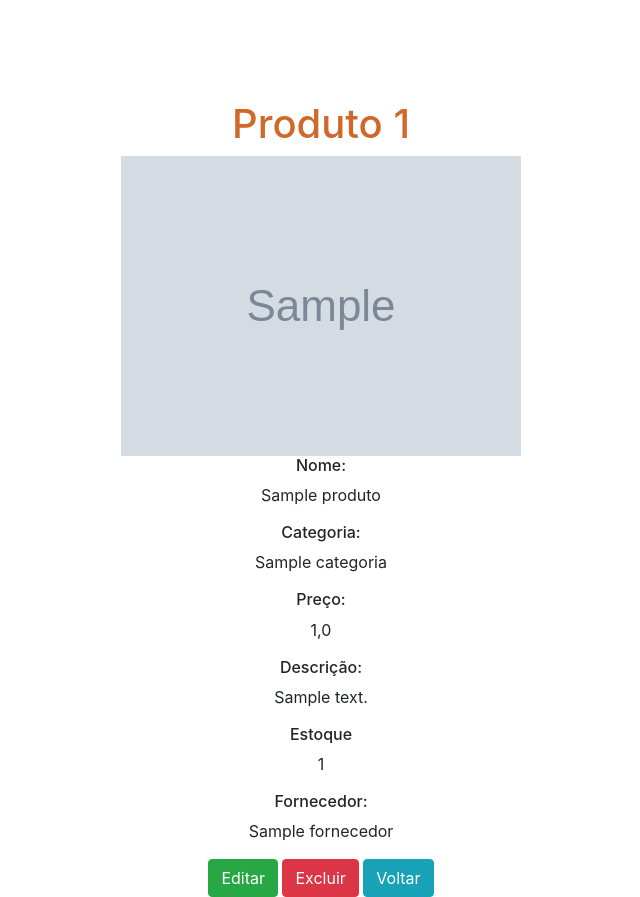
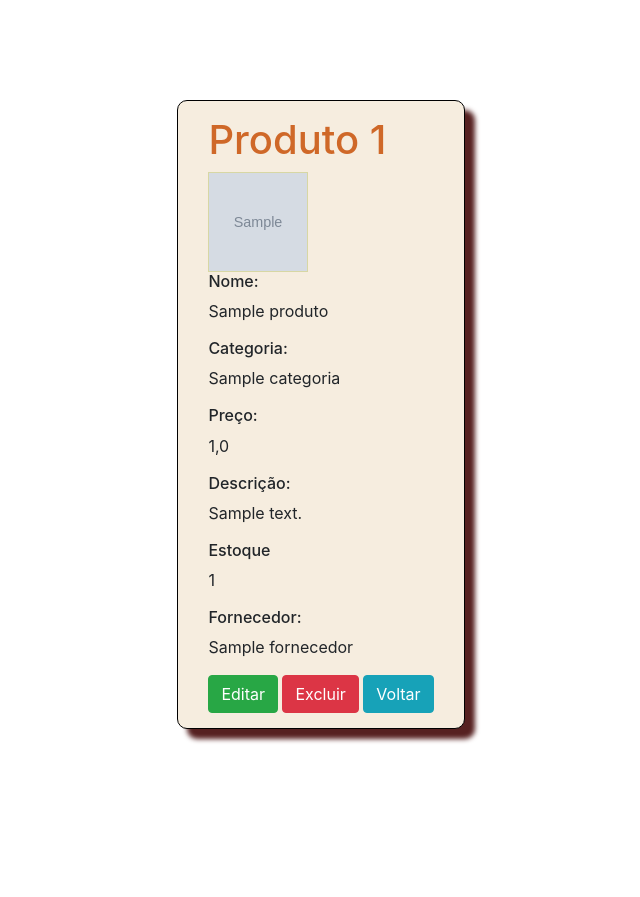
Before and after one commit to diego-goncalves-dreossi/mercado, a Django app: template produtos/templates/verproduto.html in a window 1280 px wide. Shown: the whole page, without its empty margins (319-959 px from the left). After the commit the page ends 743 px from the top, so only its background shows below. Run offline with Django 4.2, Linux system fonts and the light colour scheme; the template is opened without the code that fills it: values that come from a table or form of the project are taken from there, others are empty; tables that the repository leaves empty hold one stand-in row (values such as "Sample post"); grey boxes marked "Sample" are stand-in pictures; some libraries are stand-ins or nearby versions.

Commit message:
css parte 7

```diff
--- a/fornecedores/templates/editarfornecedor.html
+++ b/fornecedores/templates/editarfornecedor.html
@@ -15,13 +15,11 @@
                 {% csrf_token %}
                 <input type="hidden" name="fornecedor_id" value="{{fn.id}}">
 
-                <!--<label>Logo:</label>
-                <input id="id_image" type="file" class="" Required name="image">-->
                 <label>Nome:</label>
-                <input type="text"  value="{{fn.nome}}" name="nfornecedor" id="nfornecedor">
+                <input class="form-control" type="text"  value="{{fn.nome}}" name="nfornecedor" id="nfornecedor">
                 <!--class="form-control"-->
                 <label>CNPJ:</label>
-                <input type="text"  value="{{fn.cnpj}}" name="cnpj" id="cnpj">
+                <input class="form-control ultimo-elemento" type="text"  value="{{fn.cnpj}}" name="cnpj" id="cnpj">
 
 
                 <div class="botoes">
--- a/produtos/templates/verproduto.html
+++ b/produtos/templates/verproduto.html
@@ -7,8 +7,10 @@
 {% endblock %}
 {% block 'conteudo' %}
 <main>
+    <div class="com-borda ultimo-elemento">
+        <div class="col-md">
             <h1>Produto {{pr.id}}</h1>
-    <img src="{{pr.img.url}}" alt="logo">
+            <img class="imagem" src="{{pr.img.url}}" alt="logo">
             <h6>Nome:</h6>
             <p>{{pr.nome}}</p>
             <h6>Categoria:</h6>
@@ -33,6 +35,8 @@
                 <input type="submit" value="Excluir" class="btn btn-danger epr" >
                 <a href="{% url 'produtos:listaprodutos' %}" class="btn btn-info">Voltar</a>
             </form>
+        </div>
+    </div>
 
 </main>
 
--- a/templates/static/fornecedores/css/estilo.css
+++ b/templates/static/fornecedores/css/estilo.css
@@ -50,3 +50,7 @@ ul li{
     justify-content: center;
     flex-direction: column;
 }
+
+.ultimo-elemento{
+    margin-bottom: 25px;
+}
--- a/templates/static/produtos/css/estilo.css
+++ b/templates/static/produtos/css/estilo.css
@@ -37,3 +37,17 @@ body a:hover{
 ul li{
     font-size: 20px;
 }
+
+.imagem{
+    width: 100px;
+    height: 100px;
+    border:1px solid rgb(215, 215, 164)
+}
+
+.ultimo-elemento{
+    margin-bottom: 25px;
+}
+
+div.ultimo-elemento{
+    margin-bottom: 100px;
+}
```
Lines whose indentation alone changed are shown as unchanged.
